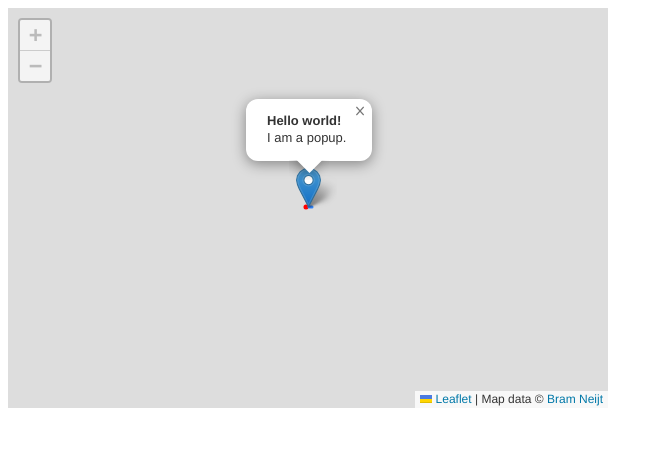
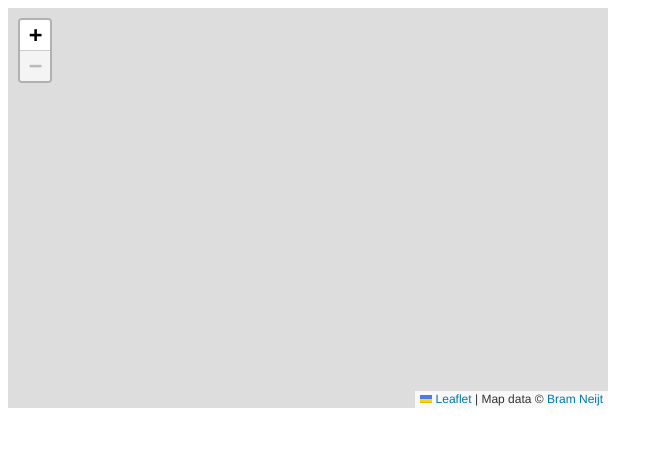
Before and after one commit to bneijt/allthenet, a plain HTML site: page map/index.html in a window 1280 px wide. Shown: the whole page, without its empty margins (0-663 px from the left). Drawn offline with nearby package versions, Linux system fonts and the light colour scheme.

Commit message:
Leaflet attempt

```diff
--- a/map/index.html
+++ b/map/index.html
@@ -1,7 +1,6 @@
 <!DOCTYPE html>
 <html>
 <head>
-
 	<title>IPv4 map</title>
 
 	<meta charset="utf-8" />
@@ -9,41 +8,26 @@
 
     <link rel="stylesheet" href="https://unpkg.com/leaflet@1.5.1/dist/leaflet.css" integrity="sha512-xwE/Az9zrjBIphAcBb3F6JVqxf46+CDLwfLMHloNu6KEQCAWi6HcDUbeOfBIptF7tcCzusKFjFw2yuvEpDL9wQ==" crossorigin=""/>
     <script src="https://unpkg.com/leaflet@1.5.1/dist/leaflet.js" integrity="sha512-GffPMF3RvMeYyc1LWMHtK8EbPv0iNZ8/oTtHPx9/cc2ILxQ+u905qIwdpULaqDkyBKgOaB57QTMg7ztg8Jm2Og==" crossorigin=""></script>
-
-
 </head>
 <body>
 
 <div id="mapid" style="width: 600px; height: 400px;"></div>
 <script>
+var southWest = new L.LatLng(-252, 4);
+var northEast = new L.LatLng(-5, 254);
+var bounds = new L.LatLngBounds(southWest, northEast);
 
-	var mymap = L.map('mapid').setView([51.505, -0.09], 13);
+	var mymap = L.map('mapid').setView([0, 0], 0);
 
 	L.tileLayer('tiles/{z}/{x}_{y}.png', {
-        minZoom: 7,
+        minZoom: 0,
 		maxZoom: 7,
+        crs: 'L.CRS.Simple',
+        bounds: bounds,
         tileSize: 512,
 		attribution: 'Map data &copy; <a href="https://bneijt.nl/">Bram Neijt</a>',
 	}).addTo(mymap);
-
-	L.marker([51.5, -0.09]).addTo(mymap)
-		.bindPopup("<b>Hello world!</b><br />I am a popup.").openPopup();
-
-	L.circle([51.508, -0.11], 500, {
-		color: 'red',
-		fillColor: '#f03',
-		fillOpacity: 0.5
-	}).addTo(mymap).bindPopup("I am a circle.");
-
-	L.polygon([
-		[51.509, -0.08],
-		[51.503, -0.06],
-		[51.51, -0.047]
-	]).addTo(mymap).bindPopup("I am a polygon.");
-
-
      var popup = L.popup();
-
    function onMapClick(e) {
        popup
                .setLatLng(e.latlng)
```
Lines whose indentation alone changed are shown as unchanged.
